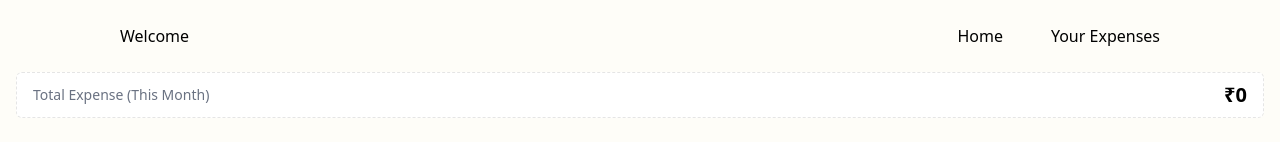
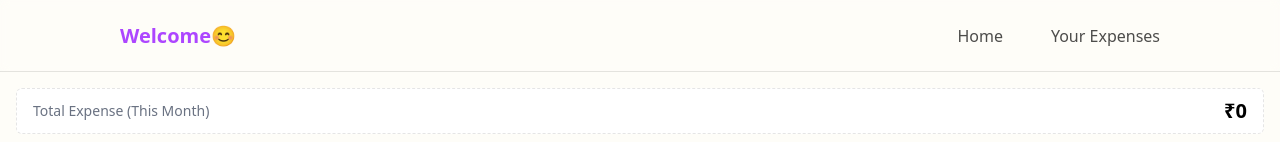
Before and after one commit to aaditya1404/expense-tracker, a Next.js app: page / in a window 1280 px wide. Shown: the top 142 px of the page. Built offline with nearby package versions, Linux system fonts and the light colour scheme; no server answers; the database is empty.

Commit message:
Style Navbar and style bugs fix

```diff
--- a/app/page.tsx
+++ b/app/page.tsx
@@ -18,10 +18,9 @@ export default function Home() {
 
   return (
     <div>
-      {/* ✅ Total Expense */}
+
       <TotalExpense expenses={expenses} />
 
-      {/* ✅ Add Expense Form */}
       <AddExpenseForm />
     </div>
   );
--- a/components/Navbar.tsx
+++ b/components/Navbar.tsx
@@ -3,9 +3,9 @@ import React from 'react'
 
 const Navbar = () => {
     return (
-        <nav className='w-full h-18 flex items-center justify-between px-10 lg:px-30'>
-            <h1>Welcome</h1>
-            <div className='flex items-center justify-center gap-4 lg:gap-12'>
+        <nav className='sticky top-0 w-full h-18 flex items-center justify-between backdrop-blur-xs border-b border-black/10 px-10 lg:px-30'>
+            <h1 className='text-purple-500 text-xl font-semibold'>Welcome😊</h1>
+            <div className='flex items-center justify-center text-black/70 gap-4 lg:gap-12'>
                 <Link href={"/"}>Home</Link>
                 <Link href={"/yourexpenses"}>Your Expenses</Link>
             </div>
--- a/components/TotalExpense.tsx
+++ b/components/TotalExpense.tsx
@@ -29,7 +29,7 @@ const TotalExpense = ({ expenses }: Props) => {
   }, [expenses]);
 
   return (
-    <div className="flex items-center justify-between mx-4 py-2 px-4 mb-6 bg-white border border-dashed border-black/10 rounded-md">
+    <div className="flex items-center justify-between mx-4 py-2 px-4 mb-6 mt-4 bg-white border border-dashed border-black/10 rounded-md">
       <p className="text-sm text-gray-500">
         Total Expense (This Month)
       </p>
```
